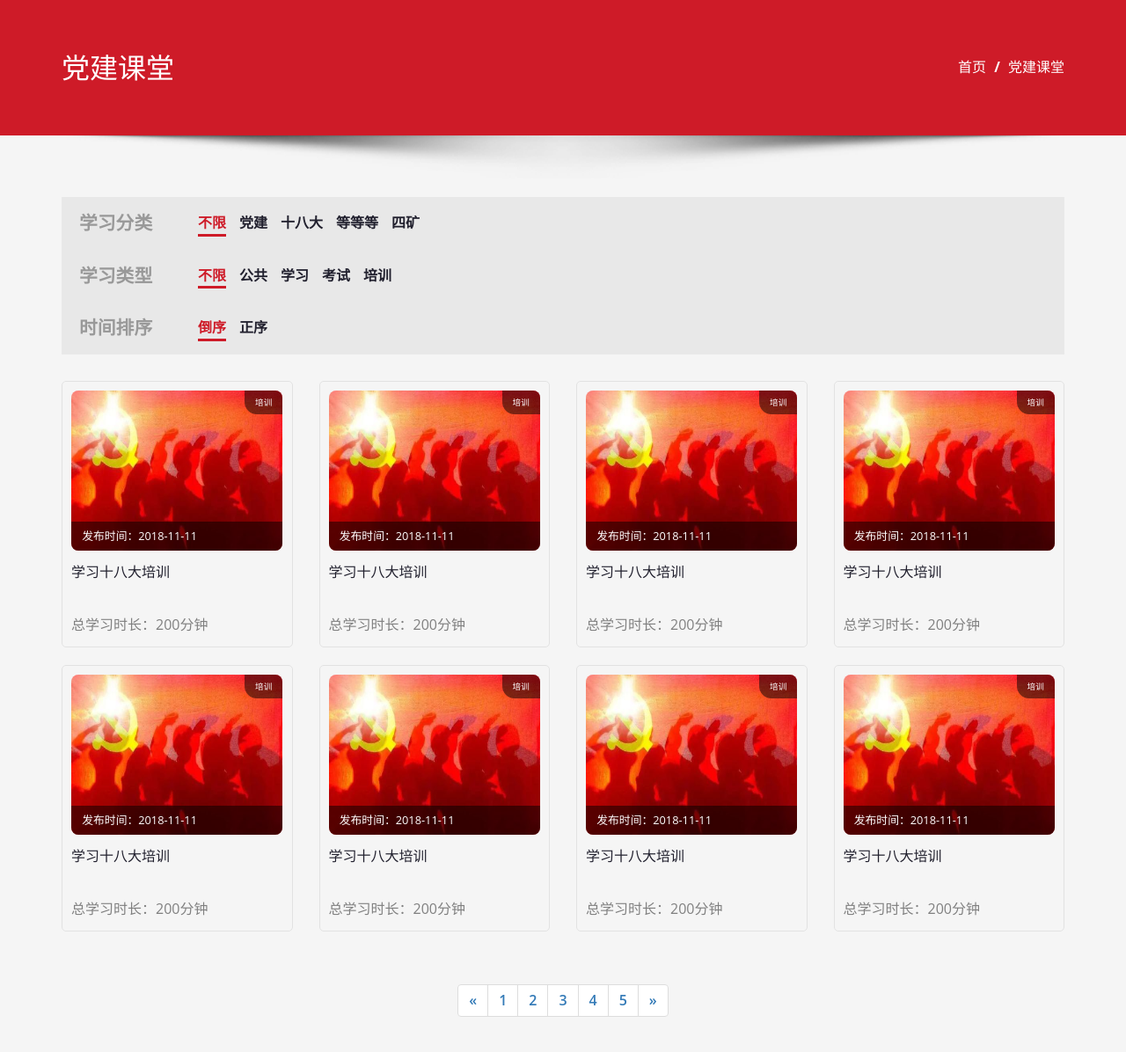
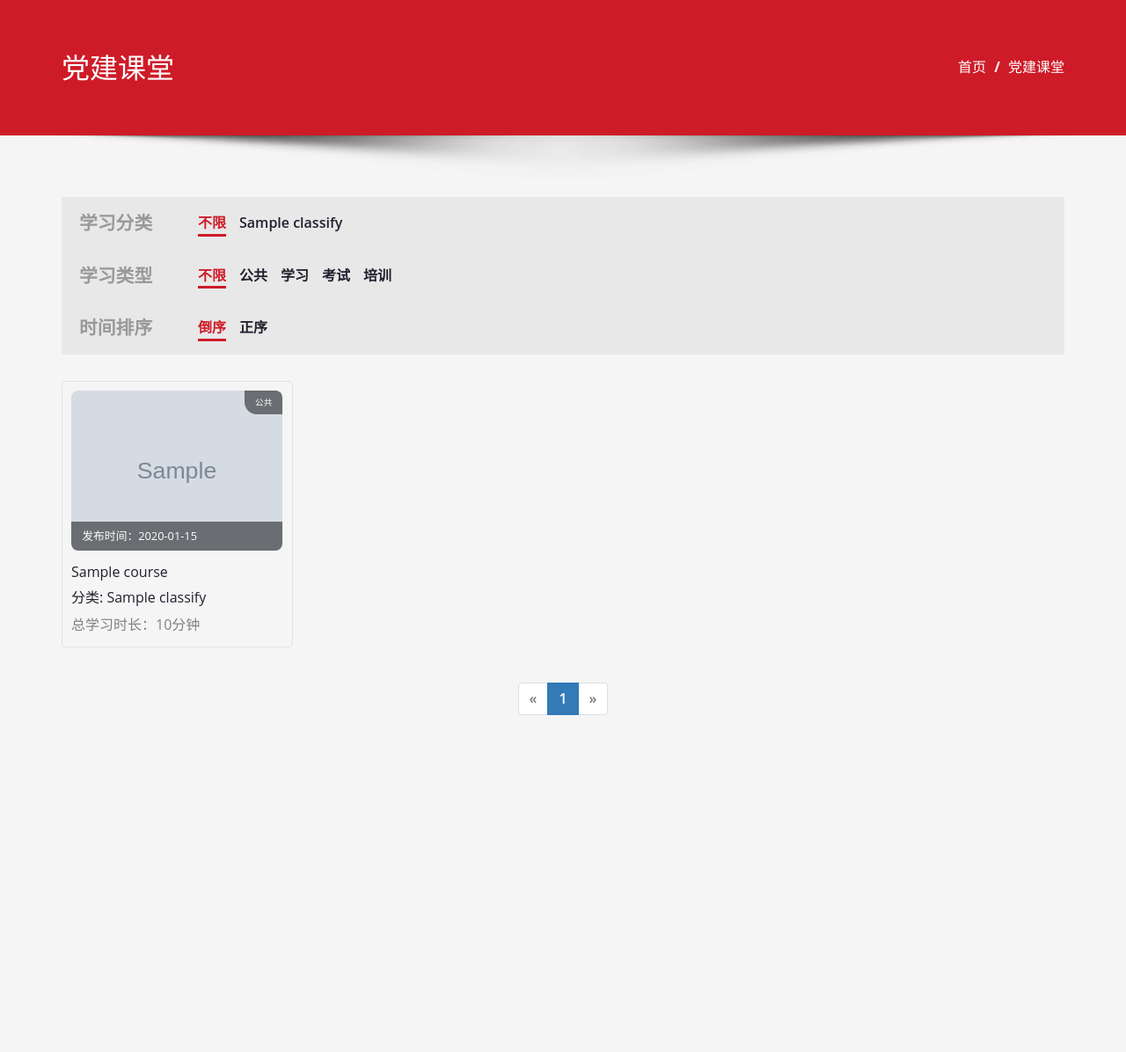
Before and after one commit to Ggzzhh/course, a Flask app: page / in a window 1280 px wide. Shown: the part 91-1287 px from the top of the page at 88% size. After the commit the page ends 904 px from the top, so only its background shows below. Run offline with Flask 2, Linux system fonts and the light colour scheme; tables that the repository leaves empty hold one stand-in row (values such as "Sample post"); grey boxes marked "Sample" are stand-in pictures; some libraries are stand-ins or nearby versions.

Commit message:
数据库课程部分进行中

```diff
--- a/app/__init__.py
+++ b/app/__init__.py
@@ -53,8 +53,8 @@ def create_app(config_name):
     login_manager.init_app(app)
     csrf.init_app(app)
 
-    # 设置session设置的过期时间 也就是关闭浏览器30分钟内不用重新登录
-    app.permanent_session_lifetime = timedelta(minutes=30)
+    # 设置session设置的过期时间
+    app.permanent_session_lifetime = timedelta(hours=24)
 
     # 在正常使用时打开ssl安全协议
     if not app.debug and not app.testing and not app.config['SSL_DISABLE']:
--- a/app/main/views.py
+++ b/app/main/views.py
@@ -7,17 +7,48 @@ from flask import jsonify, redirect, render_template, url_for, current_app, requ
 
 from flask_login import login_user, logout_user, login_required, current_user
 
-from app.models import User
+from app.models import User, Classify, Course
 from app.decorators import admin_required, user_required
 from . import main
 
 
 @main.route('/')
 def index():
-    # logout_user()
-    classifies = ['党建', '十八大', '等等等', '四矿']
+    # 获取查询条件
+    page = request.args.get('page', 1, type=int)
+    classify = request.args.get('classify')
+    order = request.args.get('order', 'desc', type=str)
+    course_type = request.args.get('type', 'other')
+    # 基础查询
+    query = Course.query.join(Classify)
+    if classify and classify != '不限':
+        query = query.filter(Classify.name == classify)
+    if course_type:
+        query = Course.filter_type(query, course_type)
+    if order == 'desc':
+        query = query.order_by(Course.newstime.desc(), Course.id.desc())
+    else:
+        query = query.order_by(Course.newstime, Course.id.desc())
+
+    pagination = query.paginate(page,
+                                per_page=current_app.config['INDEX_PAGE'],
+                                error_out=False)
+    pers = [per.to_json() for per in pagination.items]
+
+    user_info = {}
+    if current_user.is_user():
+        user_info = current_user.to_json()
+    classifies = Classify.all_to_list()
+
     return render_template('main/index.html',
-                           page_title=current_app.config['SYSTEMNAME'], classifies=classifies)
+                           pagination=pagination,
+                           pers=pers,
+                           classify=classify,
+                           course_type=course_type,
+                           order=order,
+                           page_title=current_app.config['SYSTEMNAME'],
+                           classifies=classifies,
+                           user_info=user_info)
 
 
 @main.route('/login', methods=['POST', 'GET'])
--- a/app/static/css/model.css
+++ b/app/static/css/model.css
@@ -101,6 +101,7 @@
 }
 
 .item-title {
+    font-weight: 500;
     height: 60px;
 }
 
--- a/app/static/js/_ajax.js
+++ b/app/static/js/_ajax.js
@@ -36,3 +36,12 @@ function a_json(url, type, data, success, error, cache) {
         }
     })
 }
+
+function getQueryVariable(key){
+    let reg = new RegExp("(^|&)"+ key +"=([^&]*)(&|$)");
+    let re = window.location.search.substr(1).match(reg);
+    if (re != null)
+        return decodeURI(re[2]);
+    else
+        return null;
+}
--- a/app/templates/_models.html
+++ b/app/templates/_models.html
@@ -59,3 +59,53 @@
     </nav>
   </div>
 {% endmacro %}
+
+
+{% macro pagination_widget(pagination, endpoint) %}
+  <nav aria-label="Page navigation ">
+    <ul class="pagination">
+      <li {% if not pagination.has_prev %} class="page-item disabled" {%
+          endif %}>
+        <a href="{% if pagination.has_prev %}
+								 {{ url_for(endpoint,page=pagination.page - 1, **kwargs) }}#classify
+							 {% else %}
+							   #
+							 {% endif %}" class="page-link">
+          &laquo;
+        </a>
+      </li>
+      {% for p in pagination.iter_pages() %}
+        {% if p %}
+          {% if p == pagination.page %}
+            <li class="page-item active">
+              <a class="page-link"
+                 href="{{ url_for(endpoint, page=p, **kwargs) }}#classify">{{ p }}</a>
+            </li>
+          {% else %}
+            <li class="page-item">
+              <a class="page-link"
+                 href="{{ url_for(endpoint, page=p, **kwargs)}}#classify">
+                {{ p }}
+              </a>
+            </li>
+          {% endif %}
+        {% else %}
+          <li class="page-item disabled">
+            <a href="#" class="page-link">
+              &hellip;
+            </a>
+          </li>
+        {% endif %}
+      {% endfor %}
+      <li{% if not pagination.has_next %} class="page-item disabled"{% endif %}>
+        <a href="{% if pagination.has_next %}
+									{{ url_for(endpoint,page=pagination.page + 1, **kwargs) }}#classify
+							 {% else %}
+							 		#
+					     {% endif %}" class="page-link">
+          &raquo;
+        </a>
+      </li>
+    </ul>
+  </nav>
+{% endmacro %}
--- a/app/templates/main/_models.html
+++ b/app/templates/main/_models.html
@@ -1,12 +1,12 @@
-{% macro course_card(title, course_url,
+{% macro course_card(title, course_url, type,
                       classify, newstime,
-                      total_time, img_url='../../static/images/bg.jpg') %}
+                      total_time, img_url='static/images/bg.jpg') %}
     <div class="card-container">
       <div class="img-container">
         <a href="{{ course_url }}">
           <div class="item-head">
             <img src="{{ img_url }}" alt="背景图" class="item-image img-responsive">
-            <div class="item-classify">{{ classify }}</div>
+            <div class="item-classify">{{ type }}</div>
             <div class="item-status">发布时间：{{ newstime }}</div>
           </div>
         </a>
@@ -14,7 +14,9 @@
       <div class="other-container">
         <div class="item-title">
           <a href="{{ course_url }}">{{ title }}</a>
+          <div>分类: {{ classify }}</div>
         </div>
+
         <div class="item-explain">
           总学习时长：{{ total_time }}分钟
         </div>
--- a/app/templates/main/index.html
+++ b/app/templates/main/index.html
@@ -1,6 +1,5 @@
 {% extends 'main/base.html' %}
 {% import 'main/_models.html' as models %}
-{% set course_status = 'notpass' %}
 {% block _head %}
   {{ super() }}
   <style>
@@ -119,7 +118,7 @@
 {% block page_content %}
   <div class="flex-column justify-content-center align-items-center">
     <div class="container">
-      {% if current_user.is_authenticated %}
+      {% if current_user.is_user() %}
         <div class="show-user">
           <div class="user-info">
             <a href="/user/learn_center">{{ current_user.name }}（{{ current_user.phone }}）</a>
@@ -129,29 +128,31 @@
             <div class="learn-item1">
               <div class="text">
                 当前正在学习:
-                <a href="#">
-                  学习十八大培训(
-                  {% if course_status == 'pass' %}
-                    <span class="green">已通过</span>
+                <a href="{{ user_info.current_choice.course_url }}">
+                  {{ user_info.current_choice.course_name }}
+                  {% if user_info.current_choice.is_pass == '已通过' %}
+                    <span class="green">(已通过)</span>
+                  {% elif user_info.current_choice.is_pass == '未通过' %}
+                    <span class="red">(未通过)</span>
                   {% else %}
-                    <span class="red">未通过</span>
+                    <span></span>
                   {% endif %}
-                  )
+
                 </a>
               </div>
             </div>
-              {{ model.progress('学习进度：', '0') }}
+            {{ model.progress('学习进度：', user_info.current_choice.learn_rate) }}
           </div>
         </div>
       {% endif %}
-      <div class="classify gary">
+      <div class="classify gary" id="classify">
         <dl class="filter-type">
           <dt class="filter-type-name">学习分类</dt>
           <dd class="filter-item-wrap">
             <div class="filter-item-list">
-              <div class="filter-item current">不限</div>
+              <div class="filter-item u-classify">不限</div>
               {% for classify in classifies %}
-                <div class="filter-item">{{ classify }}</div>
+                <div class="filter-item u-classify">{{ classify }}</div>
               {% endfor %}
             </div>
           </dd>
@@ -160,11 +161,11 @@
           <dt class="filter-type-name">学习类型</dt>
           <dd class="filter-item-wrap">
             <div class="filter-item-list">
-              <div class="filter-item current">不限</div>
-              <div class="filter-item">公共</div>
-              <div class="filter-item">学习</div>
-              <div class="filter-item">考试</div>
-              <div class="filter-item">培训</div>
+              <div class="filter-item u-type" data-type="other">不限</div>
+              <div class="filter-item u-type" data-type="public">公共</div>
+              <div class="filter-item u-type" data-type="learn">学习</div>
+              <div class="filter-item u-type" data-type="exam">考试</div>
+              <div class="filter-item u-type" data-type="all">培训</div>
             </div>
           </dd>
         </dl>
@@ -172,22 +173,99 @@
           <dt class="filter-type-name">时间排序</dt>
           <dd class="filter-item-wrap">
             <div class="filter-item-list">
-              <div class="filter-item current">倒序</div>
-              <div class="filter-item">正序</div>
+              <div class="filter-item u-order">倒序</div>
+              <div class="filter-item u-order">正序</div>
             </div>
           </dd>
         </dl>
       </div>
-
       <div class="trains row">
-        {% for foo in range(8) %}
-          <div class="col-md-3 col-sm-3 animated bounce">
-            {{ models.course_card('学习十八大培训', url_for('main.course_detail', id=1), '培训', '2018-11-11', 200) }}
+        {% for per in pers %}
+          <div class="col-md-3 col-sm-3">
+            {{ models.course_card(per['name'],
+            url_for('main.course_detail', id=per['id']),
+            per['type'],
+            per['classify'],
+            per['newstime'],
+            per['duration'],
+            img_url=per['img_url']) }}
           </div>
         {% endfor %}
       </div>
-
-    {{ model.pagination() }}
+      {{ model.pagination_widget(pagination, 'main.index',
+          classify=classify, type=course_type,
+          order=order) }}
     </div>
   </div>
 {% endblock %}
+
+{% block _scripts %}
+  <script>
+      function getIndexUrl(page, type, order, classify){
+          let baseUrl = '{{ url_for('main.index') }}';
+          return baseUrl + '?page=' + page + '&type='
+              + type + '&order=' + order + '&classify='
+              + classify + '#classify';
+      }
+
+      $(document).ready(function () {
+          console.log(window.location.hash);
+          let page = getQueryVariable('page');
+          let type = getQueryVariable('type');
+          let order = getQueryVariable('order');
+          let classify = getQueryVariable('classify');
+          (function check_order() {
+              if (order == null) order = 'desc';
+              let dic = {
+                  'desc': '倒序',
+                  'asc': '正序'
+              };
+              $('.u-order').each(function () {
+                  if($(this).text() === dic[order]) {
+                      $(this).addClass('current')
+                  }
+              });
+          }());
+
+          (function check_type() {
+              if (type == null) type = 'other';
+              let dic = {
+                  'public': '公共',
+                  'learn': '学习',
+                  'exam': '考试',
+                  'all': '培训',
+                  'other': '不限'
+              };
+              $('.u-type').each(function () {
+                  if($(this).text() === dic[type]) {
+                      $(this).addClass('current')
+                  }
+              });
+          }());
+
+          (function check_classify() {
+              if (classify == null) classify = '不限';
+              $('.u-classify').each(function () {
+                  if($(this).text() === classify) {
+                      $(this).addClass('current')
+                  }
+              });
+          }());
+
+          $('.u-order').click(function () {
+              if ($(this).text() === '正序')
+                  window.location.href = getIndexUrl(page, type, 'asc', classify);
+              else
+                  window.location.href = getIndexUrl(page, type, 'desc', classify);
+          });
+
+          $('.u-classify').click(function () {
+              window.location.href = getIndexUrl(page, type, order, $(this).text());
+          });
+
+          $('.u-type').click(function () {
+              window.location.href = getIndexUrl(page, $(this).attr('data-type'), order, classify);
+          });
+      })
+  </script>
+{% endblock %}
--- a/config.py
+++ b/config.py
@@ -44,6 +44,8 @@ class Config:
     UPLOAD_FOLDER = 'app//static//image'
 
     # 分页设置 每页显示数量
+    # 首页分页
+    INDEX_PAGE = 8
 
     # 系统名称
     SYSTEMNAME = '党建课堂'
--- a/manage.py
+++ b/manage.py
@@ -24,9 +24,9 @@ def c_test_data():
     from app.test import CreateCourse, CreateVideo
     cc = CreateCourse()
     cv = CreateVideo()
-    # for i in range(20):
-    #     cc.create_course()
-    cv.run(20)
+    for i in range(20):
+        cc.create_course()
+    cv.run(80)
 
 
 manager.add_command("shell", Shell(make_context=make_shell_context))
```
Also changed, not shown: app/models.py (+117 -7 lines), app/test.py (+13 -4 lines).
